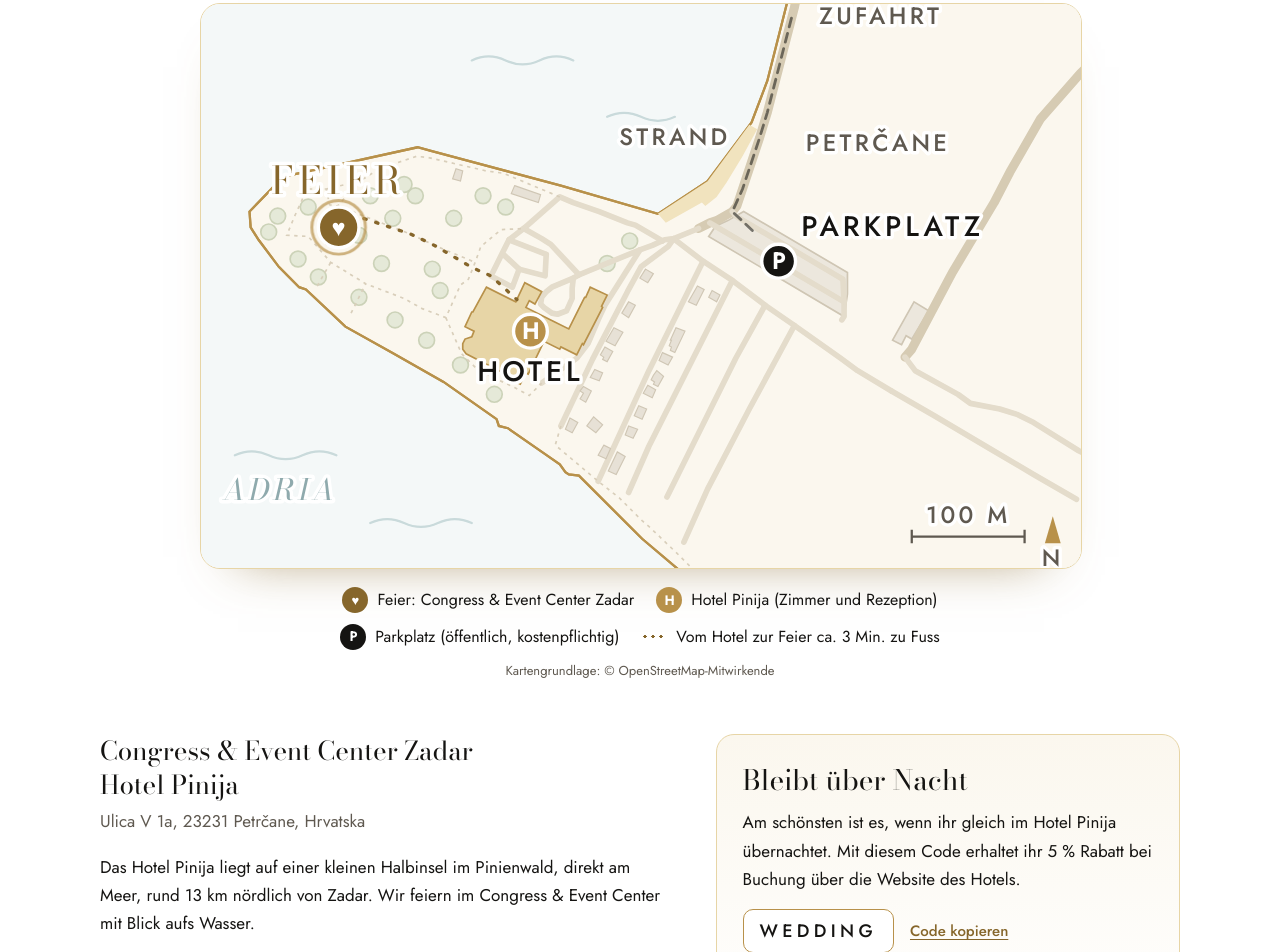
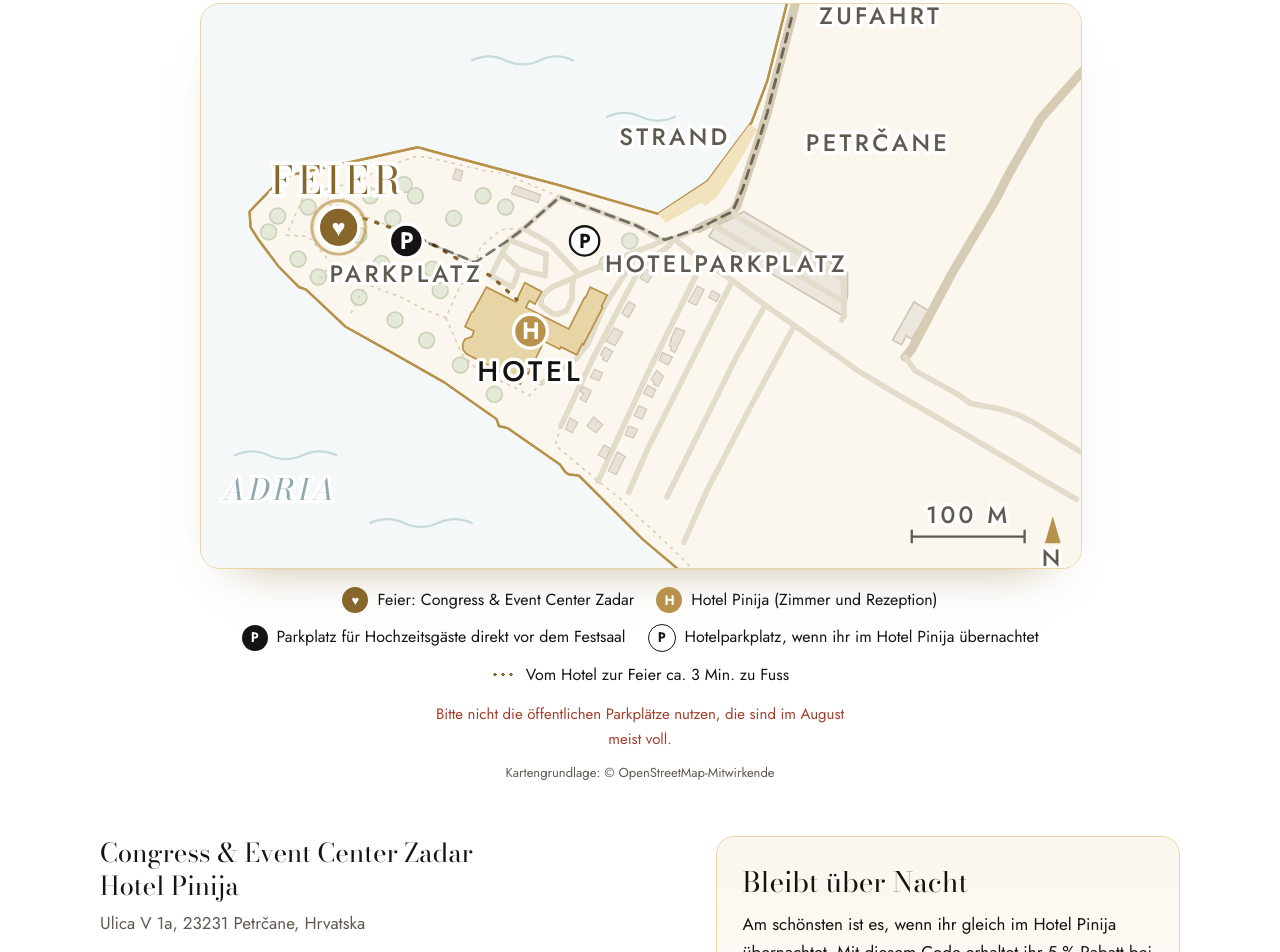
Before and after one commit to Pere-D/hochzeit, a plain HTML site: page index.html in a window 1280 px wide. Shown: the part 3791-4743 px from the top of the page. Drawn offline with nearby package versions, Linux system fonts and the light colour scheme.

Commit message:
Parkieren vor dem Festsaal, Hotelparkplatz, Hinweis öffentliche Parkplätze meiden
Co-Authored-By: Claude Opus 5.5 <noreply@anthropic.com>
Claude-Session: https://claude.ai/code/session_012GmBzHssjmQutr13zqsqws

```diff
--- a/index.html
+++ b/index.html
@@ -395,6 +395,10 @@ h2{font:400 clamp(34px,4.6vw,50px)/1.1 var(--f-display);margin:0;text-wrap:balan
 @media (prefers-reduced-motion:reduce){.timeline::after{transform:none}}
 
 /* Site plan (OpenStreetMap based) */
+.plan .dot.ghost{fill:#fff;stroke:var(--ink);stroke-width:2}
+.plan .glyph.dark{fill:var(--ink);font-size:17px}
+.legend .k.ghost{background:#fff;color:var(--ink);border:1.5px solid var(--ink)}
+.plan-warn{margin:14px auto 0;max-width:46ch;font-size:15px;color:var(--danger)}
 .plan .coast{fill:none;stroke:var(--gold);stroke-width:2}
 .plan .sandp{fill:#F1E3BE;stroke:none}
 .plan .lot{fill:#ECE7DD;stroke:#CFC6B4;stroke-width:1.5}
@@ -580,12 +584,12 @@ h2{font:400 clamp(34px,4.6vw,50px)/1.1 var(--f-display);margin:0;text-wrap:balan
         <path class="bldg-h" d="M-60,45 L-58,40 L-66,36 L-60,23 L-59,23 L-47,1 L-21,14 L-13,-3 L2,5 L-4,16 L-9,13 L-12,19 L10,30 L26,38 L29,32 L40,10 L41,10 L45,1 L60,8 L55,18 L56,19 L39,52 L38,51 L33,61 L19,54 L18,56 L4,49 L-10,78 L-12,77 L-17,87 L-31,80 L-27,71 L-28,70 L-32,77 L-65,60 L-68,56 L-68,51 L-66,47 L-60,45Z"/>
         <g class="bldg-c"><path d="M-182,-62 L-175,-62 L-170,-59 L-170,-54 L-171,-48 L-177,-44 L-186,-46 L-189,-51 L-187,-57 L-182,-62Z"/><path d="M-186,-46 L-189,-37 L-181,-34 L-177,-44 L-186,-46Z"/></g>
         <path class="walk" d="M-20,12 L-43,-9 L-59,-16 L-93,-36 L-114,-46 L-162,-62"/>
-        <path class="drive" d="M224,-240 L202,-154 L195,-131 L180,-86 L171,-66 L190,-48"/>
+        <path class="drive" d="M224,-240 L202,-154 L195,-131 L180,-86 L171,-66 L141,-51 L111,-41 L85,-54 L53,-66 L18,-79 L-14,-51 L-27,-41 L-57,-21 L-93,-36 L-104,-40"/>
         <text class="lbl sea-l" x="-280" y="190" data-i18n="map.s6">Adria</text>
         <text class="lbl small" x="300" y="-120" data-i18n="map.s5">Petrčane</text>
         <text class="lbl small" x="120" y="-125" data-i18n="map.s4">Strand</text>
         <text class="lbl small" x="248" y="-232" style="text-anchor:start" data-i18n="map.s7">Zufahrt</text>
-        <g transform="translate(212 -22)"><g class="pin-in" style="--d:3"><circle class="dot ink" r="15"/><text class="glyph" y="7">P</text><text class="lbl" x="20" y="-22" style="text-anchor:start" data-i18n="map.s3">Parkplatz</text></g></g>
+        <g transform="translate(-118 -40)"><g class="pin-in" style="--d:3"><circle class="dot ink" r="15"/><text class="glyph" y="7">P</text><text class="lbl small" y="36" data-i18n="map.s3">Parkplatz</text></g></g><g transform="translate(40 -40)"><g class="pin-in" style="--d:4"><circle class="dot ghost" r="13"/><text class="glyph dark" y="6">P</text><text class="lbl small" x="18" y="28" style="text-anchor:start" data-i18n="map.s8">Hotelparkplatz</text></g></g>
         <g transform="translate(-8 40)"><g class="pin-in" style="--d:2"><circle class="dot" r="15"/><text class="glyph" y="7">H</text><text class="lbl" y="44" data-i18n="map.s2">Hotel</text></g></g>
         <g transform="translate(-178 -52)"><g class="pin-in" style="--d:1"><circle class="halo" r="18"/><circle class="dot party" r="18"/><text class="glyph heart" y="8">&#9829;</text><text class="lbl strong" y="-30" data-i18n="map.s1">Feier</text></g></g>
         <g class="scale" transform="translate(330 222)"><path d="M0 0H100M0 -6V6M100 -6V6"/><text class="lbl small" x="50" y="-12">100 m</text></g>
@@ -594,9 +598,10 @@ h2{font:400 clamp(34px,4.6vw,50px)/1.1 var(--f-display);margin:0;text-wrap:balan
       <ul class="legend">
         <li><span class="k party">&#9829;</span><span data-i18n="map.l1">Feier: Congress &amp; Event Center Zadar</span></li>
         <li><span class="k">H</span><span data-i18n="map.l2">Hotel Pinija (Zimmer und Rezeption)</span></li>
-        <li><span class="k ink">P</span><span data-i18n="map.l3">Parkplatz (öffentlich, kostenpflichtig)</span></li>
+        <li><span class="k ink">P</span><span data-i18n="map.l3">Parkplatz für Hochzeitsgäste direkt vor dem Festsaal</span></li><li><span class="k ghost">P</span><span data-i18n="map.l5">Hotelparkplatz, wenn ihr im Hotel Pinija übernachtet</span></li>
         <li><span class="k walk"></span><span data-i18n="map.l4">Vom Hotel zur Feier ca. 3 Min. zu Fuss</span></li>
       </ul>
+      <p class="plan-warn" data-i18n="map.warn">Bitte nicht die öffentlichen Parkplätze nutzen, die sind im August meist voll.</p>
       <figcaption data-i18n="map.note">Kartengrundlage: © OpenStreetMap-Mitwirkende</figcaption>
     </figure>
     <div class="place-grid">
@@ -857,7 +862,7 @@ de:{
 "ev1.time":"16:00","ev2.time":"17:00","ev3.time":"18:00<small>–18:30</small>","ev4.time":"19:00","ev5.time":"22:00",
 "rsvp.submit":"Antwort senden","rsvp.sending":"Wird gesendet …","rsvp.ok":"Danke, eure Antwort ist bei uns angekommen! Wir freuen uns riesig auf euch.","rsvp.okNo":"Danke für eure Antwort. Schade, dass ihr nicht dabei sein könnt, wir denken an euch!","rsvp.err":"Das hat leider nicht geklappt. Versucht es nochmal oder antwortet uns per WhatsApp.","rsvp.wa":"Lieber per WhatsApp antworten","rsvp.again":"Antwort ändern",
 "photos.closed":"Das Hochladen ist gerade geschlossen.",
-"map.title":"Lageplan","map.s1":"Feier","map.s2":"Hotel","map.s3":"Parkplatz","map.s4":"Strand","map.s5":"Petrčane","map.s6":"Adria","map.l1":"Feier: Congress &amp; Event Center Zadar","map.l2":"Hotel Pinija (Zimmer und Rezeption)","map.l3":"Parkplatz (öffentlich, kostenpflichtig)","map.l4":"Vom Hotel zur Feier ca. 3 Min. zu Fuss","map.note":"Kartengrundlage: © OpenStreetMap-Mitwirkende","map.s7":"Zufahrt",
+"map.title":"Lageplan","map.s1":"Feier","map.s2":"Hotel","map.s3":"Parkplatz","map.s4":"Strand","map.s5":"Petrčane","map.s6":"Adria","map.l1":"Feier: Congress &amp; Event Center Zadar","map.l2":"Hotel Pinija (Zimmer und Rezeption)","map.l3":"Parkplatz für Hochzeitsgäste direkt vor dem Festsaal","map.l5":"Hotelparkplatz, wenn ihr im Hotel Pinija übernachtet","map.s8":"Hotelparkplatz","map.warn":"Bitte nicht die öffentlichen Parkplätze nutzen, die sind im August meist voll.","map.l4":"Vom Hotel zur Feier ca. 3 Min. zu Fuss","map.note":"Kartengrundlage: © OpenStreetMap-Mitwirkende","map.s7":"Zufahrt",
 "foot.love":"In Liebe","foot.text":"Wir freuen uns riesig auf euch!","foot.fam":"Familien Weiss &amp; Dalić"
 },
 hr:{
@@ -936,7 +941,7 @@ hr:{
 "ev1.time":"16:00","ev2.time":"17:00","ev3.time":"18:00<small>–18:30</small>","ev4.time":"19:00","ev5.time":"22:00",
 "rsvp.submit":"Pošalji odgovor","rsvp.sending":"Šalje se …","rsvp.ok":"Hvala, vaš odgovor je stigao! Jako se veselimo vama.","rsvp.okNo":"Hvala na odgovoru. Šteta što ne možete doći, mislit ćemo na vas!","rsvp.err":"Nažalost nije uspjelo. Pokušajte ponovno ili nam odgovorite preko WhatsAppa.","rsvp.wa":"Radije odgovori preko WhatsAppa","rsvp.again":"Promijeni odgovor",
 "photos.closed":"Učitavanje je trenutno zatvoreno.",
-"map.title":"Plan lokacije","map.s1":"Slavlje","map.s2":"Hotel","map.s3":"Parking","map.s4":"Plaža","map.s5":"Petrčane","map.s6":"Jadran","map.l1":"Slavlje: Congress &amp; Event Center Zadar","map.l2":"Hotel Pinija (sobe i recepcija)","map.l3":"Parkiralište (javno, naplaćuje se)","map.l4":"Od hotela do slavlja oko 3 min pješice","map.note":"Podaci karte: © OpenStreetMap suradnici","map.s7":"Prilaz",
+"map.title":"Plan lokacije","map.s1":"Slavlje","map.s2":"Hotel","map.s3":"Parking","map.s4":"Plaža","map.s5":"Petrčane","map.s6":"Jadran","map.l1":"Slavlje: Congress &amp; Event Center Zadar","map.l2":"Hotel Pinija (sobe i recepcija)","map.l3":"Parkiralište za svatove ispred svečane dvorane","map.l5":"Hotelsko parkiralište, ako spavate u hotelu Pinija","map.s8":"Hotelski parking","map.warn":"Molimo ne koristite javna parkirališta, u kolovozu su obično puna.","map.l4":"Od hotela do slavlja oko 3 min pješice","map.note":"Podaci karte: © OpenStreetMap suradnici","map.s7":"Prilaz",
 "foot.love":"S ljubavlju","foot.text":"Jako se veselimo vama!","foot.fam":"Obitelji Weiss i Dalić"
 },
 cs:{
@@ -1015,7 +1020,7 @@ cs:{
 "ev1.time":"16:00","ev2.time":"17:00","ev3.time":"18:00<small>–18:30</small>","ev4.time":"19:00","ev5.time":"22:00",
 "rsvp.submit":"Odeslat odpověď","rsvp.sending":"Odesílá se …","rsvp.ok":"Děkujeme, vaše odpověď dorazila! Moc se na vás těšíme.","rsvp.okNo":"Děkujeme za odpověď. Škoda, že nemůžete přijet, budeme na vás myslet!","rsvp.err":"To se bohužel nepovedlo. Zkuste to znovu nebo nám odpovězte přes WhatsApp.","rsvp.wa":"Raději odpovědět přes WhatsApp","rsvp.again":"Změnit odpověď",
 "photos.closed":"Nahrávání je teď uzavřené.",
-"map.title":"Plán areálu","map.s1":"Oslava","map.s2":"Hotel","map.s3":"Parkoviště","map.s4":"Pláž","map.s5":"Petrčane","map.s6":"Jadran","map.l1":"Oslava: Congress &amp; Event Center Zadar","map.l2":"Hotel Pinija (pokoje a recepce)","map.l3":"Parkoviště (veřejné, placené)","map.l4":"Z hotelu na oslavu asi 3 min pěšky","map.note":"Mapová data: © přispěvatelé OpenStreetMap","map.s7":"Příjezd",
+"map.title":"Plán areálu","map.s1":"Oslava","map.s2":"Hotel","map.s3":"Parkoviště","map.s4":"Pláž","map.s5":"Petrčane","map.s6":"Jadran","map.l1":"Oslava: Congress &amp; Event Center Zadar","map.l2":"Hotel Pinija (pokoje a recepce)","map.l3":"Parkoviště pro svatební hosty přímo před sálem","map.l5":"Hotelové parkoviště, pokud spíte v hotelu Pinija","map.s8":"Hotelové parkoviště","map.warn":"Prosím nevyužívejte veřejná parkoviště, v srpnu bývají plná.","map.l4":"Z hotelu na oslavu asi 3 min pěšky","map.note":"Mapová data: © přispěvatelé OpenStreetMap","map.s7":"Příjezd",
 "foot.love":"S láskou","foot.text":"Moc se na vás těšíme!","foot.fam":"Rodiny Weiss a Dalić"
 }};
 
```
